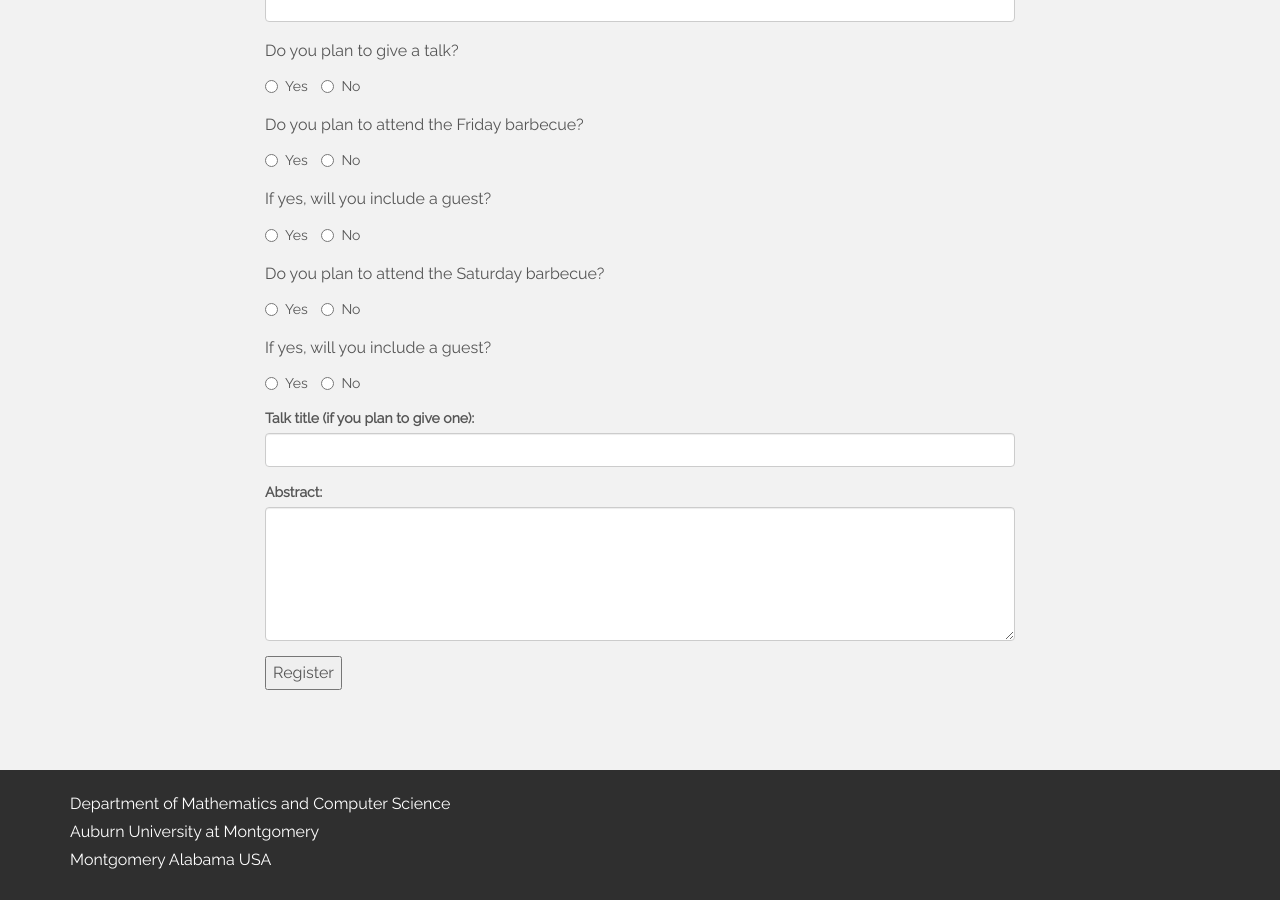
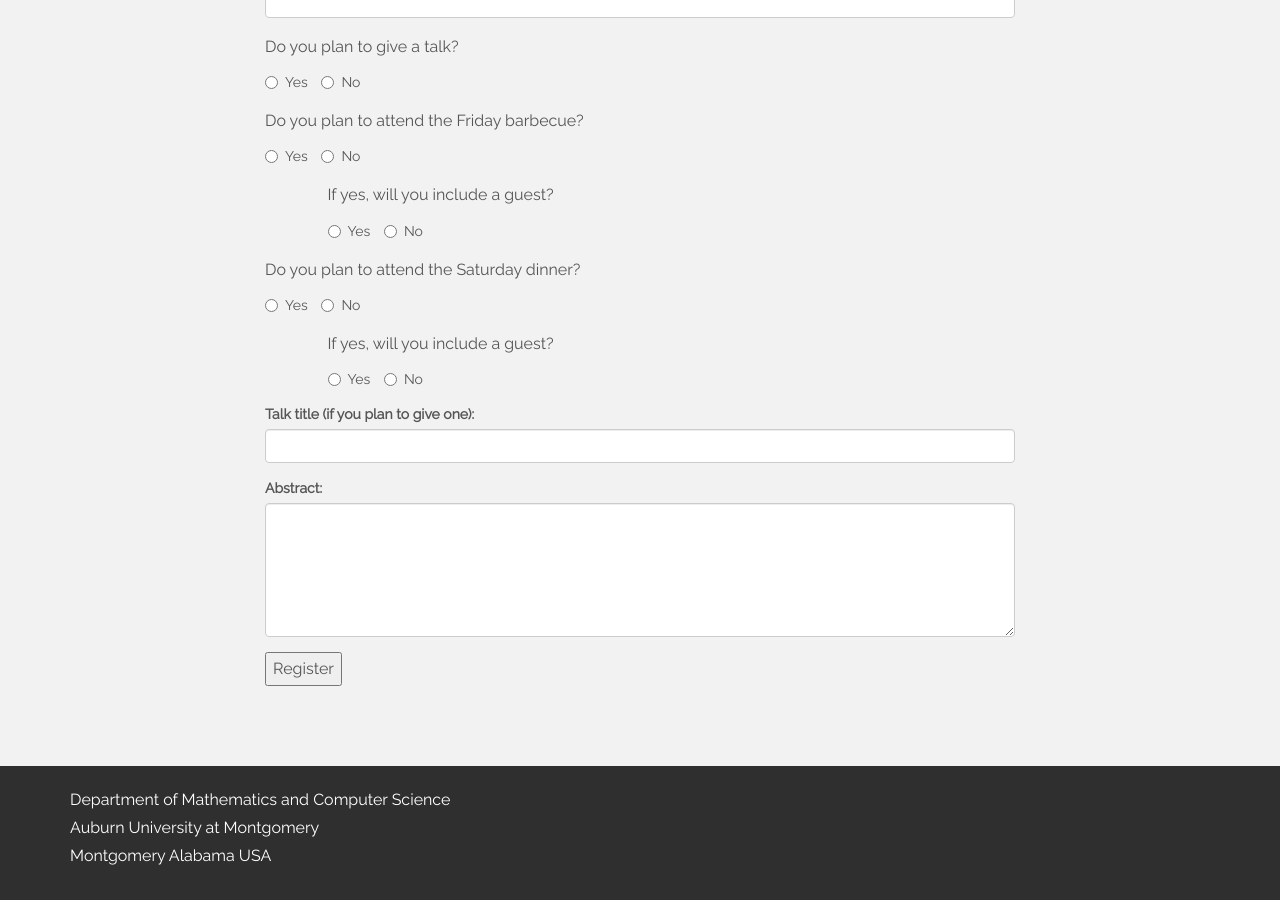
Before and after one commit to srac18/srac18.github.io, a Jekyll site: the page built from index.markdown, in a window 1280 px wide and 900 px high, scrolled down 1057 px. Built offline with Jekyll 4.4.1, drawn with Linux system fonts in a browser that asks for light colours; nearby versions of some CDN libraries; some of the changed text lies outside the part shown.

Commit message:
Added guest options

```diff
--- a/_includes/header.html
+++ b/_includes/header.html
@@ -10,11 +10,11 @@
           <a class="navbar-brand" href="index.html">SRAC 2018</a>
         </div>
         <div class="navbar-collapse collapse">
-          <ul class="nav navbar-nav navbar-right">
+          <!-- <ul class="nav navbar-nav navbar-right">
             <li><a href="/index.html">Information</a></li>
             <li><a href="/research/">Housing</a></li>
             <li><a href="/software/">Organizers</a></li>
-          </ul>
+          </ul> -->
         </div><!--/.nav-collapse -->
       </div>
     </div>
--- a/index.markdown
+++ b/index.markdown
@@ -56,23 +56,29 @@
         <!-- <label for="frimb"  class="radio-inline"><input type="radio" name="entry.153670286" id="frimb" value="Maybe"/>Maybe</label> -->
     </div>
 
-    <div class="form-group">
+    <div class="form-group col-xs-offset-1">
         <p>If yes, will you include a guest?</p>
-        <label for="friguestyes" class="radio-inline"><input type="radio" name="entry.15300000" id="friguestyes" value="Yes"/>Yes</label>
-        <label for="friguestno"  class="radio-inline"><input type="radio" name="entry.153000000" id="friguestno" value="No"/>No</label>
+        <label for="friguestyes" class="radio-inline"><input type="radio" name="entry.1447553040" id="friguestyes" value="Yes"/>Yes</label>
+        <label for="friguestno"  class="radio-inline"><input type="radio" name="entry.1447553040" id="friguestno" value="No"/>No</label>
     </div>
 
     <div class="form-group">
-        <p>Do you plan to attend the Saturday barbecue?</p>
+        <p>Do you plan to attend the Saturday dinner?</p>
         <label for="satyes" class="radio-inline"><input type="radio" name="entry.1411199947" id="satyes" value="Yes"/>Yes</label>
         <label for="satno"  class="radio-inline"><input type="radio" name="entry.1411199947" id="satno" value="No"/>No</label>
         <!-- <label for="satmb"  class="radio-inline"><input type="radio" name="entry.1411199947" id="satmb" value="Maybe"/>Maybe</label> -->
     </div>
 
-    <div class="form-group">
+    <div class="form-group col-xs-offset-1">
         <p>If yes, will you include a guest?</p>
-        <label for="satguestyes" class="radio-inline"><input type="radio" name="entry.15300000" id="satguestyes" value="Yes"/>Yes</label>
-        <label for="satguestno"  class="radio-inline"><input type="radio" name="entry.153000000" id="satguestno" value="No"/>No</label>
+        <label for="satguestyes" class="radio-inline">
+        <input type="radio" name="entry.1066820127" id="satguestyes" value="Yes"/>
+        Yes
+        </label>
+        <label for="satguestno"  class="radio-inline">
+        <input type="radio" name="entry.1066820127" id="satguestno" value="No"/>
+        No
+        </label>
     </div>
 
 
```
